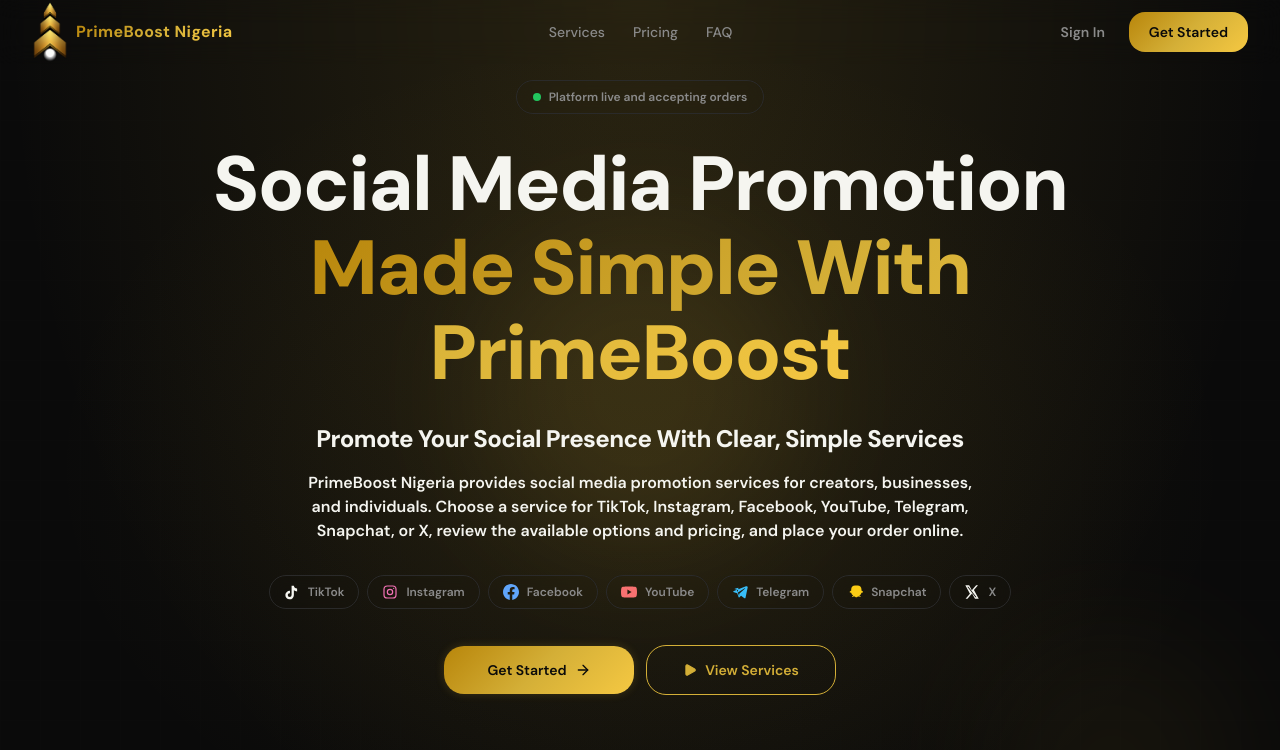
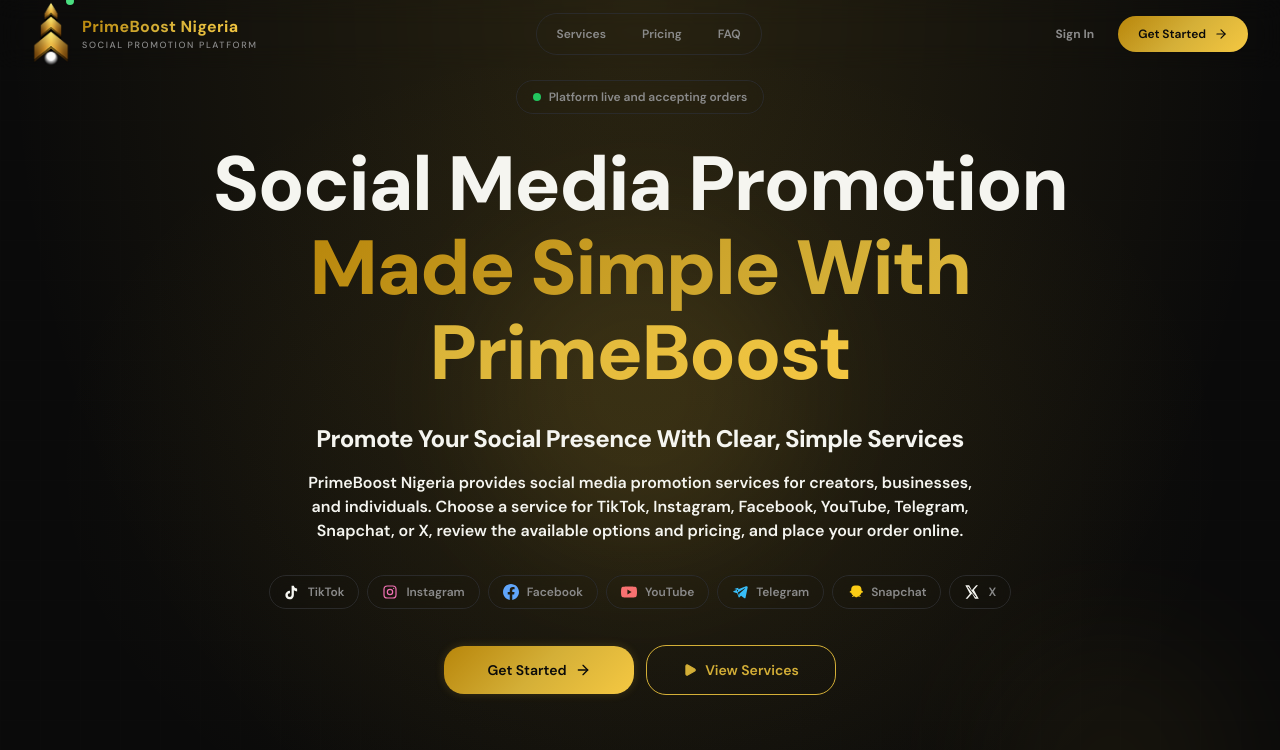
Before and after one commit to mhnzbexchange-ai/primeboostnigeria_6381, a Next.js app: page / in a window 1280 px wide. Shown: the top 750 px of the page. Built offline with nearby package versions, Linux system fonts and the light colour scheme.

Commit message:
Update HomepageNav.tsx

```diff
--- a/src/app/components/HomepageNav.tsx
+++ b/src/app/components/HomepageNav.tsx
@@ -3,7 +3,12 @@
 import React, { useEffect, useState } from 'react';
 import Link from 'next/link';
 import AppLogo from '@/components/ui/AppLogo';
-import { Menu, X } from 'lucide-react';
+import {
+  Menu,
+  X,
+  ArrowRight,
+  Sparkles,
+} from 'lucide-react';
 
 const navItems = [
   {
@@ -44,54 +49,74 @@ export default function HomepageNav() {
     <nav
       className={`fixed left-0 right-0 top-0 z-50 transition-all duration-300 ${
         scrolled
-          ? 'border-b border-border bg-card/95 shadow-card backdrop-blur-xl'
-          : 'bg-background/70 backdrop-blur-md'
+          ? 'border-b border-border bg-card/90 shadow-lg backdrop-blur-xl'
+          : 'bg-background/60 backdrop-blur-md'
       }`}
     >
-      <div className="mx-auto flex h-16 max-w-screen-xl items-center justify-between px-4 lg:px-8">
+      <div className="mx-auto flex h-[68px] max-w-screen-xl items-center justify-between px-4 lg:px-8">
 
         {/* Logo */}
         <Link
           href="/"
-          className="flex items-center gap-2"
+          className="group flex items-center gap-3"
           onClick={closeMobileMenu}
           aria-label="PrimeBoost Nigeria home"
         >
-          <AppLogo size={36} />
+          <div className="relative">
+            <AppLogo size={38} />
 
+            <span className="absolute -right-1 -top-1 h-2 w-2 rounded-full bg-green-400 shadow-sm" />
+          </div>
+
+          <div className="hidden sm:block">
             <span className="gold-gradient-text text-base font-bold tracking-wide">
               PrimeBoost Nigeria
+            </span>
+
+            <p className="text-[9px] font-medium uppercase tracking-[0.18em] text-muted-foreground">
+              Social Promotion Platform
+            </p>
+          </div>
+
+          <span className="sm:hidden gold-gradient-text text-sm font-bold">
+            PrimeBoost
           </span>
         </Link>
 
         {/* Desktop navigation */}
-        <div className="hidden items-center gap-7 md:flex">
+        <div className="hidden items-center gap-1 rounded-full border border-border bg-card/40 p-1 backdrop-blur-md md:flex">
+
           {navItems.map((item) => (
             <Link
               key={item.label}
               href={item.href}
-              className="text-sm font-medium text-muted-foreground transition-colors hover:text-foreground"
+              className="rounded-full px-4 py-2 text-xs font-semibold text-muted-foreground transition-all hover:bg-muted/60 hover:text-foreground"
             >
               {item.label}
             </Link>
           ))}
+
         </div>
 
         {/* Desktop actions */}
-        <div className="hidden items-center gap-3 md:flex">
+        <div className="hidden items-center gap-2 md:flex">
 
           <Link
             href="/sign-up-login-screen"
-            className="rounded-lg px-3 py-2 text-sm font-semibold text-muted-foreground transition-colors hover:text-foreground"
+            className="rounded-xl px-4 py-2.5 text-xs font-bold text-muted-foreground transition-colors hover:text-foreground"
           >
             Sign In
           </Link>
 
           <Link
             href="/sign-up-login-screen"
-            className="btn-primary rounded-lg px-5 py-2.5 text-sm font-semibold"
+            className="btn-primary inline-flex items-center gap-2 rounded-xl px-5 py-2.5 text-xs font-bold shadow-sm transition-transform hover:-translate-y-0.5"
           >
             Get Started
+            <ArrowRight
+              size={14}
+              aria-hidden="true"
+            />
           </Link>
 
         </div>
@@ -101,38 +126,52 @@ export default function HomepageNav() {
           type="button"
           aria-label={mobileOpen ? 'Close menu' : 'Open menu'}
           aria-expanded={mobileOpen}
-          className="rounded-lg p-2 text-muted-foreground transition-colors hover:bg-muted hover:text-foreground md:hidden"
+          className="flex h-10 w-10 items-center justify-center rounded-xl border border-border bg-card/60 text-muted-foreground transition-all hover:border-primary/30 hover:bg-muted hover:text-foreground md:hidden"
           onClick={() => setMobileOpen((open) => !open)}
         >
           {mobileOpen ? (
-            <X size={20} />
+            <X size={20} aria-hidden="true" />
           ) : (
-            <Menu size={20} />
+            <Menu size={20} aria-hidden="true" />
           )}
         </button>
+
       </div>
 
       {/* Mobile menu */}
       {mobileOpen && (
-        <div className="border-t border-border bg-card/95 backdrop-blur-xl md:hidden">
-          <div className="space-y-1 px-4 py-4">
+        <div className="border-t border-border bg-card/95 shadow-xl backdrop-blur-xl md:hidden">
+
+          <div className="mx-auto max-w-screen-xl px-4 py-5">
+
+            {/* Mobile navigation */}
+            <div className="space-y-1">
 
               {navItems.map((item) => (
                 <Link
                   key={`mobile-${item.label}`}
                   href={item.href}
-                className="block rounded-lg px-3 py-3 text-sm font-medium text-muted-foreground transition-colors hover:bg-muted/50 hover:text-foreground"
+                  className="flex items-center justify-between rounded-xl px-4 py-3.5 text-sm font-semibold text-muted-foreground transition-colors hover:bg-muted/50 hover:text-foreground"
                   onClick={closeMobileMenu}
                 >
                   {item.label}
+
+                  <ArrowRight
+                    size={15}
+                    className="opacity-50"
+                    aria-hidden="true"
+                  />
                 </Link>
               ))}
 
-            <div className="mt-3 border-t border-border pt-3">
+            </div>
+
+            {/* Mobile account actions */}
+            <div className="mt-4 border-t border-border pt-4">
 
               <Link
                 href="/sign-up-login-screen"
-                className="block rounded-lg px-3 py-3 text-sm font-semibold text-muted-foreground hover:text-foreground"
+                className="flex items-center justify-center rounded-xl border border-border bg-background/50 px-4 py-3 text-sm font-bold text-muted-foreground transition-colors hover:text-foreground"
                 onClick={closeMobileMenu}
               >
                 Sign In
@@ -140,14 +179,37 @@ export default function HomepageNav() {
 
               <Link
                 href="/sign-up-login-screen"
-                className="btn-primary mt-2 block rounded-lg px-4 py-3 text-center text-sm font-semibold"
+                className="btn-primary mt-2 flex items-center justify-center gap-2 rounded-xl px-4 py-3.5 text-sm font-bold"
                 onClick={closeMobileMenu}
               >
+                <Sparkles
+                  size={15}
+                  aria-hidden="true"
+                />
+
                 Get Started
+
+                <ArrowRight
+                  size={15}
+                  aria-hidden="true"
+                />
               </Link>
 
             </div>
+
+            {/* Mobile status */}
+            <div className="mt-4 flex items-center justify-center gap-2 rounded-xl border border-primary/10 bg-primary/5 px-4 py-3">
+
+              <span className="h-2 w-2 rounded-full bg-green-400" />
+
+              <span className="text-[11px] font-semibold text-muted-foreground">
+                Platform live and accepting orders
+              </span>
+
             </div>
+
+          </div>
+
         </div>
       )}
     </nav>
```
Lines whose indentation alone changed are shown as unchanged.
